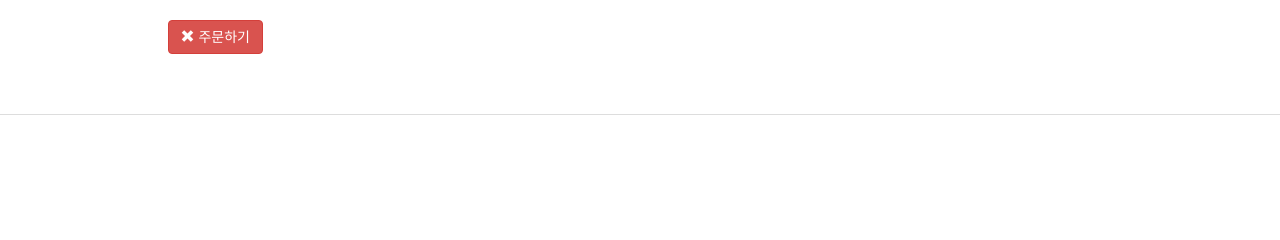
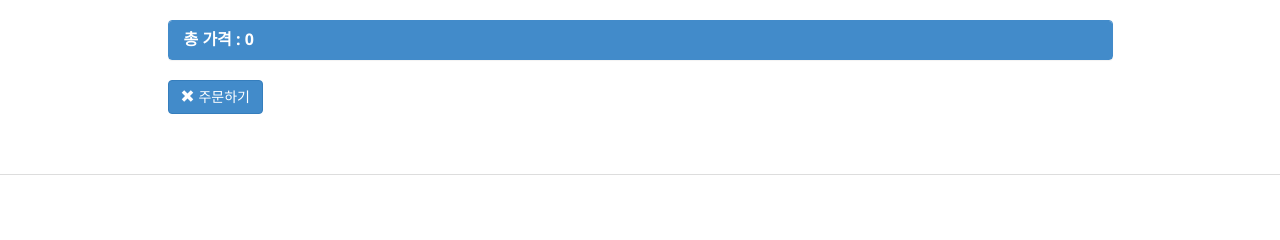
Before and after one commit to choisungwook/SurfShop, a Django app: page /cart/ in a window 1280 px wide. Shown: the part 321-561 px from the top of the page. Run offline with Django 3.2, Linux system fonts and the light colour scheme; parts of the project's set-up code (start-up, migrations or seed data) failed here and were passed over; some libraries are stand-ins or nearby versions.

Commit message:
장바구니 총 가격 추가

```diff
--- a/Cart/cart.py
+++ b/Cart/cart.py
@@ -49,7 +49,7 @@ class Cart(object):
         return sum(item['quantity'] for item in self.cart.values())
 
     def get_total_price(self):
-        return sum(Decimal(item['price']) * item['quantity'] for item in self.cart.values())
+        return sum(Decimal(item['inventory'].rentalproduct.price) * item['quantity'] for item in self.cart.values())
 
     def clear(self):
         del self.session[settings.CART_SESSION_ID]
--- a/Cart/views.py
+++ b/Cart/views.py
@@ -36,6 +36,9 @@ def add_to_cart(request, inventory_id):
 
         return redirect('cart:detail')
 
+def update_cart(request):
+    pass
+
 #카트 리스트(자세히)보기
 def cart_detail(request):
     cart = Cart(request)
--- a/templates/cart/detail.html
+++ b/templates/cart/detail.html
@@ -40,7 +40,7 @@
             <form action="{% url 'cart:add' item.inventory.id  %}" method="post">
               {{ item.update_quantity_form.quantity }}
               {% csrf_token %}
-              <input type="submit" value="수정" class="btn btn-default add-to-cart">
+              <input type="submit" value="수정" class="btn btn-secondary btn-smt">
             </form>
           </td>
           <td class="col-sm-1 col-md-1 text-center"><strong>{{ item.total_price }}</strong></td>
@@ -53,11 +53,11 @@
         {% endfor %}
       </tbody>
   </table>
-  <a href="{% url 'rental:reservation' %}"><button type="button" class="btn btn-danger"><span class="glyphicon glyphicon-remove"></span> 주문하기</button></td>
+  <div class="panel panel-primary">
+		<div class="panel-heading">
+			<h3 class="panel-title">총 가격 : {{ cart.get_total_price }}</h3>
+		</div>
+  </div>
+  <a href="{% url 'rental:reservation' %}"><button type="button" class="btn btn-primary"><span class="glyphicon glyphicon-remove"></span> 주문하기</button></td>
 </div>
-
-
-
-
-
 {% endblock %}
```
Also changed, not shown: 2 other files.
